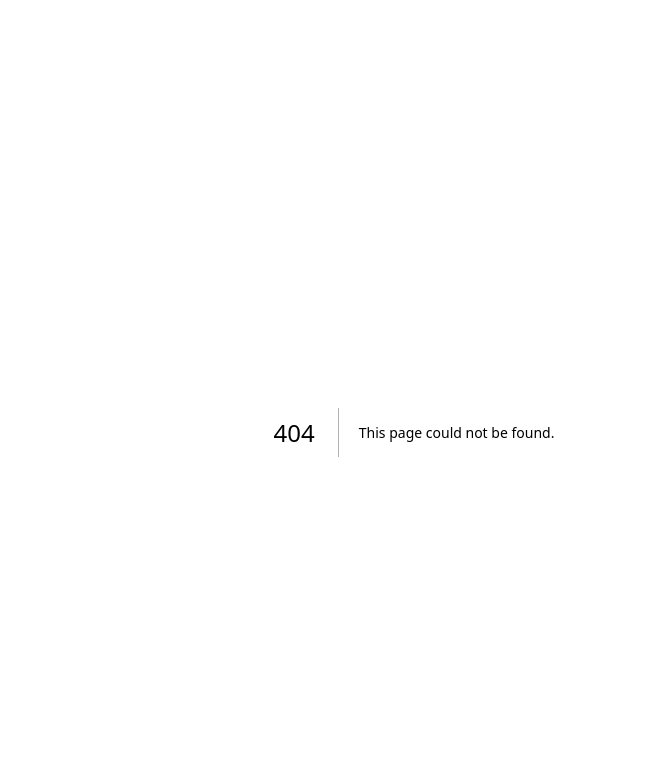
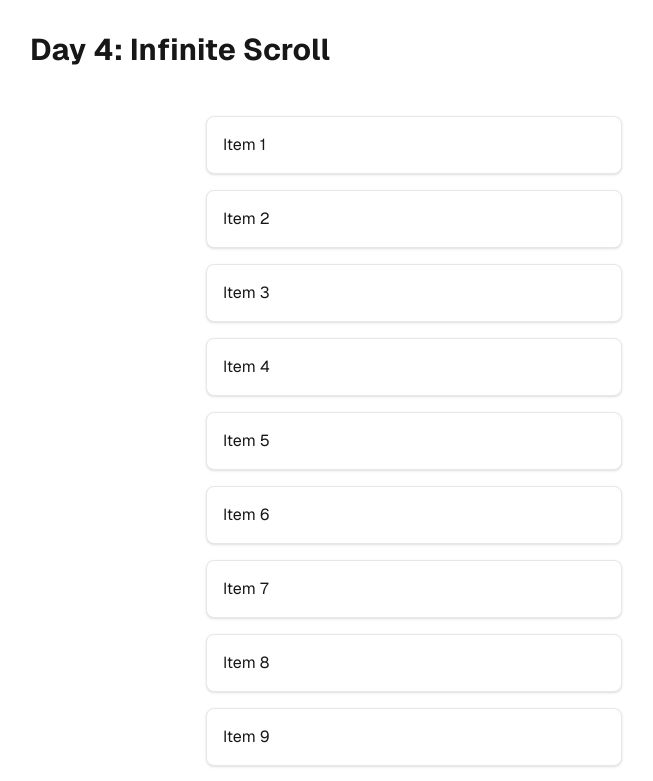
Before and after one commit to PARMESHWARPANWAR/mcex, a Next.js app: page /day4-infinite-scroll in a window 1280 px wide. Before the commit this address had no page. Shown: the top 781 px of the page, without its empty margins (226-879 px from the left). Built offline with nearby package versions, Linux system fonts and the light colour scheme.

Commit message:
Solve scroll machine coding interview question

```diff
--- /dev/null
+++ b/src/app/day4-infinite-scroll/page.tsx
@@ -0,0 +1,10 @@
+import { InfiniteScroll } from "@/components/Day4/InfiniteScroll";
+
+export default function InfiniteScrollPage() {
+    return (
+      <div className="max-w-3xl mx-auto">
+        <h1 className="text-3xl font-bold mb-8">Day 4: Infinite Scroll</h1>
+        <InfiniteScroll/>
+      </div>
+    );
+}
--- a/src/app/page.tsx
+++ b/src/app/page.tsx
@@ -18,6 +18,12 @@ const challenges = [
     title:"Image Slider",
     path:"/day3-image-slider",
     description:"Basic Image Slider"
+  },
+  {
+    day:4,
+    title:"Infinite Scroll",
+    path:"/day4-infinite-scroll",
+    description:"Infinite Scroll"
   }
 ]
 
--- /dev/null
+++ b/src/components/Day4/InfiniteScroll.tsx
@@ -0,0 +1,107 @@
+"use client"
+import React, { useEffect, useRef, useState } from "react";
+import { Loader } from 'lucide-react';
+
+export const InfiniteScroll = () => {
+    const [loading, setLoading] = useState(false);
+    const [hasMore, setHasMore] = useState(true);
+    const [items, setItems] = useState<string[]>([]);
+    const [page, setPage] = useState(1);
+    const loaderRef = useRef<HTMLDivElement>(null);
+
+    // Simulate API call to fetch data
+    const fetchData = async (pageNum: number) => {
+        try {
+            setLoading(true);
+
+            // Simulate API delay
+            await new Promise(resolve => setTimeout(resolve, 1000))
+
+            // Simulate fetching 10 items per page
+            const newItems = Array.from({ length: 10 }, (_, i) => `Item ${(pageNum - 1) * 10 + i + 1}`)
+
+            // Simulate running out of data after page 5
+            if (pageNum >= 5) {
+                setHasMore(false);
+                return [];
+            }
+
+            return newItems;
+        } finally {
+            setLoading(false)
+        }
+    }
+
+    const handleScroll = () => {
+        if(window.scrollY + window.innerHeight >= document.body.scrollHeight && !loading && hasMore){
+            setPage(prev=>prev+1)
+        }
+    }
+
+    useEffect(() => {
+        const loadInitialData = async () => {
+            const newItems = await fetchData(1);
+            setItems(newItems);
+        };
+        loadInitialData();
+    }, [])
+
+    // For detecting bottom we have to way can be more
+    // First Way [Simple and basic way]
+    useEffect(()=>{
+        window.addEventListener("scroll" , handleScroll)
+        return () => window.removeEventListener("scroll", handleScroll)
+    },[])
+
+    // Second Way
+    // Set up intersection observer
+    // useEffect(() => {
+    //     const observer = new IntersectionObserver(entries => {
+    //         const firstEntry = entries[0];
+    //         if (firstEntry.isIntersecting && !loading && hasMore) {
+    //             setPage(prev => prev + 1);
+    //         }
+    //     },
+    //         { threshold: 1.0 }
+    //     )
+
+    //     if(loaderRef.current){
+    //         observer.observe(loaderRef.current);
+    //     }
+
+    //     return ()=> observer.disconnect();
+    // },[loading, hasMore])
+
+    // Load more data when page changes
+    useEffect(() => {
+        if (page > 1) {
+            const loadMoreData = async () => {
+                const newItems = await fetchData(page);
+                setItems(prev => [...prev, ...newItems])
+            };
+            loadMoreData();
+        }
+    }, [page]);
+
+    return (
+        <div className="w-full max-w-md mx-auto p-4">
+            <div className="space-y-4">
+                {items.map((item, idx) => (
+                    <div
+                        key={idx}
+                        className="p-4 bg-white rounded-lg shadow border"
+                    >{item}
+                    </div>
+                ))}
+            </div>
+
+            {/* Loader reference element */}
+            <div ref={loaderRef} className="flex justify-center p-4">
+                {loading && <Loader className="animate-spin" />}
+                {!hasMore && !loading && (
+                    <p className="text-gray-500">No more items to load</p>
+                )}
+            </div>
+        </div>
+    )
+}
```
